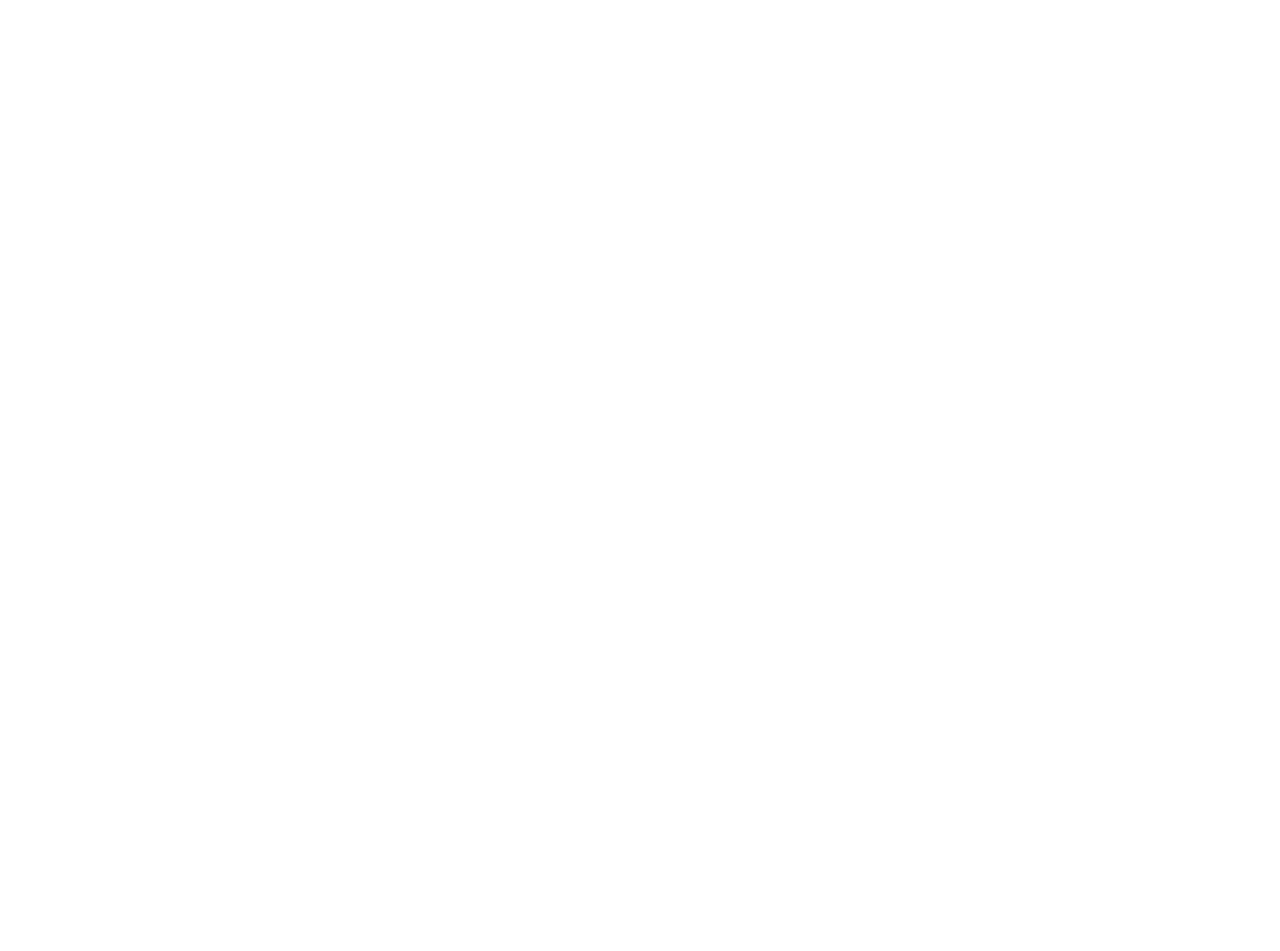
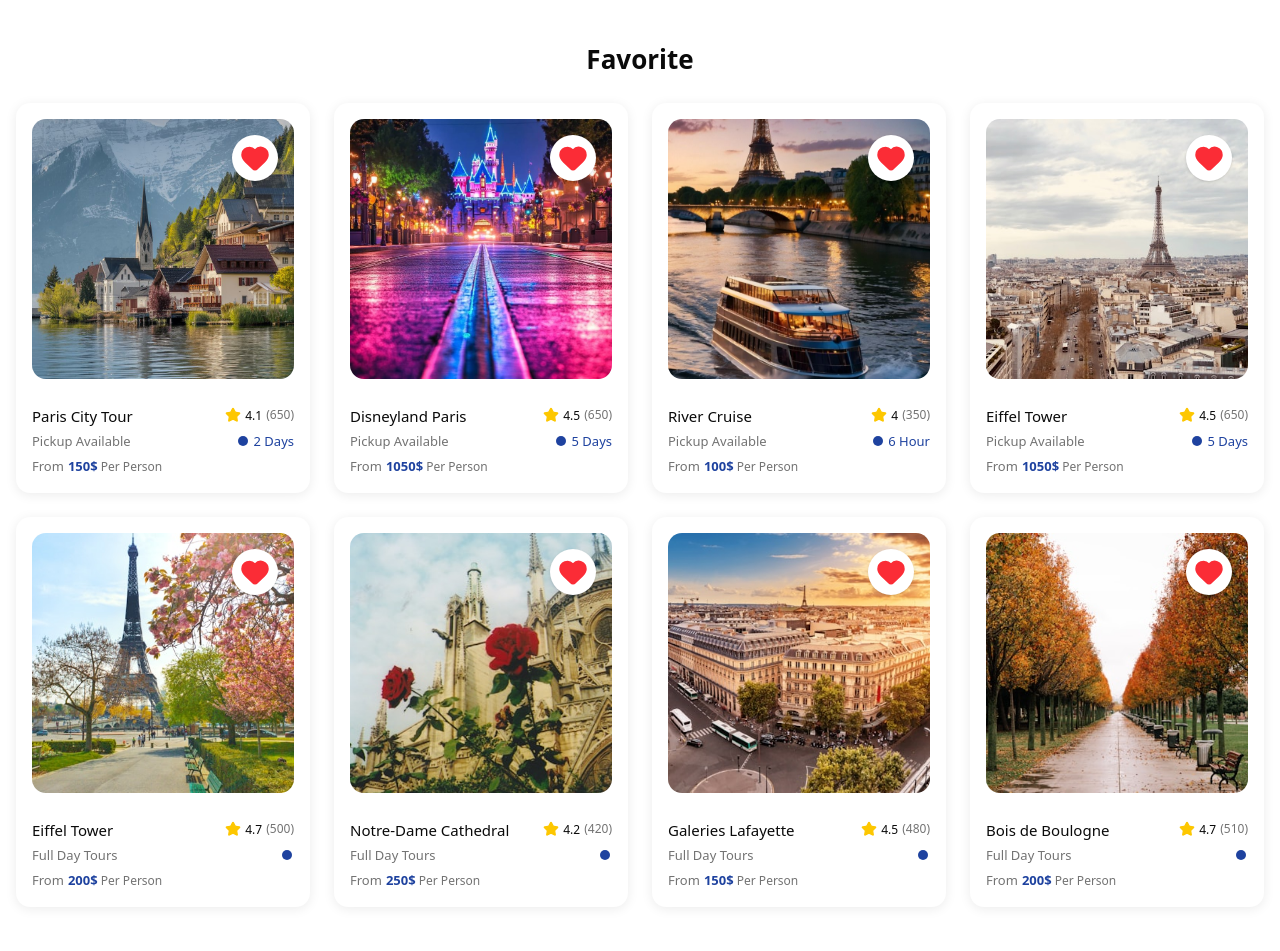
Before and after one commit to Abdulrahmanfawzy/Safarni-team-1, a React (Vite) app: page /favorites in a window 1280 px wide. Before the commit this address had no page. Shown: the top 951 px of the page. Before the commit the page ends 800 px from the top, so only its background shows below. Built offline with nearby package versions, Linux system fonts and the light colour scheme.

Commit message:
modified favorite page ui

```diff
--- a/src/App.tsx
+++ b/src/App.tsx
@@ -1,11 +1,11 @@
 import { Route, Routes } from "react-router-dom";
-import FavoritePage from "./components/favorite/FavoritePage";
+import FavoritePage from "./components/favorites/FavoritePage";
 
 const App = () => {
   return (
     <div>
       <Routes>
-        <Route path="/favorite" element={<FavoritePage />} />
+        <Route path="/favorites" element={<FavoritePage />} />
       </Routes>
     </div>
   );
--- a/src/components/common/Title.tsx
+++ b/src/components/common/Title.tsx
@@ -1,7 +1,7 @@
 export const Title = ({ title }: { title: string }) => {
   return (
     <div>
-      <h1 className="text-lg font-bold text-center mt-10">{title}</h1>
+      <h1 className="text-[26px] font-bold text-center mt-10">{title}</h1>
     </div>
   );
 };
--- /dev/null
+++ b/src/pages/favorites/favoritePage.tsx
@@ -0,0 +1,149 @@
+import HeartIcon from "../../components/common/HeartIcon";
+import { Title } from "../../components/common/Title";
+import { Card, CardContent } from "../../components/ui/card";
+import { Star } from "lucide-react";
+
+const cards = [
+  {
+    title: "Paris City Tour",
+    subtitle: "Pickup Available",
+    time: " 2 Days",
+    rating: 4.1,
+    reviews: 650,
+    price: "150$",
+    img: "/src/assets/paris.jpg",
+  },
+  {
+    title: "Disneyland Paris",
+    subtitle: "Pickup Available ",
+    time: " 5 Days",
+    rating: 4.5,
+    reviews: 650,
+    price: "1050$",
+    img: "/src/assets/disney.jpg",
+  },
+  {
+    title: "River Cruise",
+    subtitle: "Pickup Available",
+    time: " 6 Hour",
+    rating: 4.0,
+    reviews: 350,
+    price: "100$",
+    img: "/src/assets/cruise.jpg",
+  },
+  {
+    title: "Eiffel Tower",
+    subtitle: "Pickup Available",
+    time: " 5 Days",
+    rating: 4.5,
+    reviews: 650,
+    price: "1050$",
+    img: "/src/assets/eiffel.jpg",
+  },
+  {
+    title: "Eiffel Tower",
+    subtitle: "Full Day Tours",
+    rating: 4.7,
+    reviews: 500,
+    price: "200$",
+    img: "/src/assets/eiffel-2.jpg",
+  },
+  {
+    title: "Notre-Dame Cathedral",
+    subtitle: "Full Day Tours",
+    rating: 4.2,
+    reviews: 420,
+    price: "250$",
+    img: "/src/assets/notre.jpg",
+  },
+  {
+    title: "Galeries Lafayette",
+    subtitle: "Full Day Tours",
+    rating: 4.5,
+    reviews: 480,
+    price: "150$",
+    img: "/src/assets/galerie.jpg",
+  },
+  {
+    title: "Bois de Boulogne",
+    subtitle: "Full Day Tours",
+    rating: 4.7,
+    reviews: 510,
+    price: "200$",
+    img: "/src/assets/bois.jpg",
+  },
+];
+
+export default function FavoriteCards() {
+  return (
+    <>
+      <div className="space-y-6 container pb-10">
+        <div className="relative my-10">
+          <Title title="Favorite" />
+        </div>
+        <div className="grid grid-cols-1 sm:grid-cols-2 lg:grid-cols-4 gap-6">
+          {cards.map((card, i) => (
+            <Card
+              key={i}
+              className="overflow-hidden rounded-xl gap-1 p-1 border-0 shadow-[0_2px_12px_rgba(0,0,0,0.08)] hover:shadow-[0_4px_16px_rgba(0,0,0,0.12)] transition"
+            >
+              <div className="relative sm:p-3">
+                <img
+                  src={card.img}
+                  alt={card.title}
+                  className="rounded-xl object-cover h-[200px] w-full
+                            sm:h-[260px]
+                            rounded-xl object-cover"
+                />
+                <button
+                  className="
+                  absolute top-5 right-5 lg:top-7 lg:right-7 bg-white rounded-full p-2 shadow
+                  md:top-7 md:right-7"
+                >
+                  <HeartIcon />
+                </button>
+              </div>
+
+              <CardContent className="p-3 space-y-1.5">
+                <div className="flex items-center justify-between gap-1 text-[12px]">
+                  <h3 className="font-medium text-[15px] leading-tight">
+                    {card.title}
+                  </h3>
+                  <div className="flex ">
+                    <Star className="w-4 h-4 text-yellow-400 fill-yellow-400 mr-1" />
+                    <span className="font-medium mr-1 ">{card.rating}</span>
+                    <span className="text-xs text-muted-foreground">
+                      ({card.reviews})
+                    </span>
+                  </div>
+                </div>
+
+                <div className="flex items-center justify-between text-[13px] text-muted-foreground">
+                  <p>{card.subtitle}</p>
+                  <div>
+                    <span className="rounded-full bg-[var(--bg-primary-blue)] w-[10px] h-[10px] inline-block mr-0.5 mt-1"></span>
+                    <span className="text-[var(--text-primary-blue)]">
+                      {card.time}
+                    </span>
+                  </div>
+                </div>
+
+                <p className="text-[13px] text-muted-foreground font-medium">
+                  From
+                  <span className="font-bold text-[var(--text-primary-blue)] ml-1">
+                    {card.price}
+                  </span>
+                  <span className="text-xs text-muted-foreground">
+                    {" "}
+                    Per Person
+                  </span>
+                </p>
+              </CardContent>
+            </Card>
+          ))}
+        </div>
+      </div>
+      );
+    </>
+  );
+}
```
Also changed, not shown: src/components/favorites/FavoritePage.tsx (renamed from src/components/favorite/FavoritePage.tsx).
